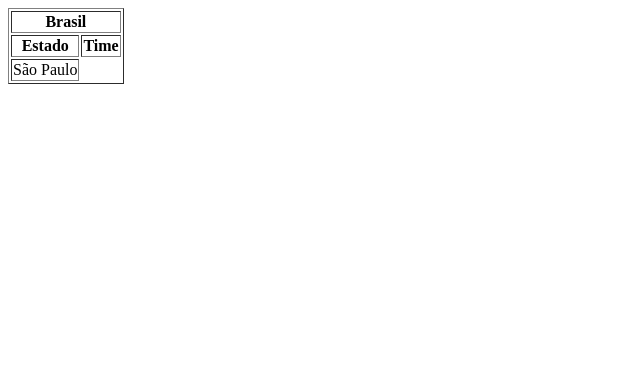
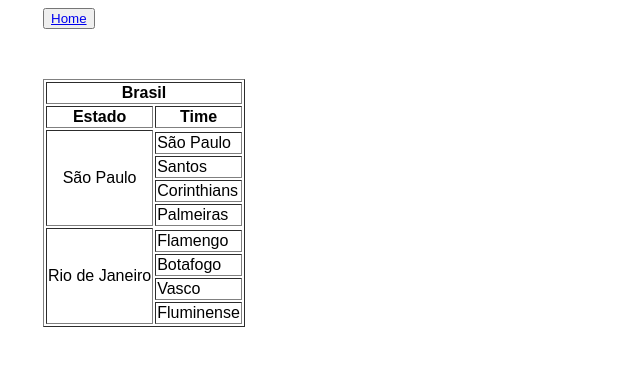
Before and after one commit to BrenoFA/Chegando-em-casa, a plain HTML site: page ExerciciosHTML/Exercicio03/index.html in a window 1280 px wide. Shown: the whole page, without its empty margins (0-640 px from the left). Drawn offline with Linux system fonts and the light colour scheme.

Commit message:
Add files via upload

```diff
--- a/ExerciciosHTML/Exercicio03/index.html
+++ b/ExerciciosHTML/Exercicio03/index.html
@@ -5,8 +5,9 @@
     <meta name="viewport" content="width=device-width, initial-scale=1.0">
     <title>Document</title>
 </head>
-<body>
-    <table border="1">
+<body style="padding-left: 35px;">
+    <button><a href="../index.html">Home</a></button>
+    <table border="1" style="margin-top: 50px; font-family: Arial, Helvetica, sans-serif;">
         <thead>
             <th colspan="2">Brasil</th>
         </thead>
@@ -16,9 +17,19 @@
                 <th>Time</th>
             </tr>
             <tr>
-                <td rowspan="4" align="center">São Paulo</td>
-
+                <td rowspan="5" align="center">São Paulo</td>
             </tr>
+            <tr><td>São Paulo</td></tr>
+            <tr><td>Santos</td></tr>
+            <tr><td>Corinthians</td></tr>
+            <tr><td>Palmeiras</td></tr>
+            <tr>
+                <td rowspan="5" align="center">Rio de Janeiro</td>
+            </tr>
+            <tr><td>Flamengo</td></tr>
+            <tr><td>Botafogo</td></tr>
+            <tr><td>Vasco</td></tr>
+            <tr><td>Fluminense</td></tr>
         </tbody>
     </table>
 </body>
```
Also changed, not shown: ExerciciosHTML/Exercicio01/index.html (+4 -3 lines), ExerciciosHTML/Exercicio02/index.html (+2 -1 lines), ExerciciosHTML/index.html (added, +24 -0 lines).
